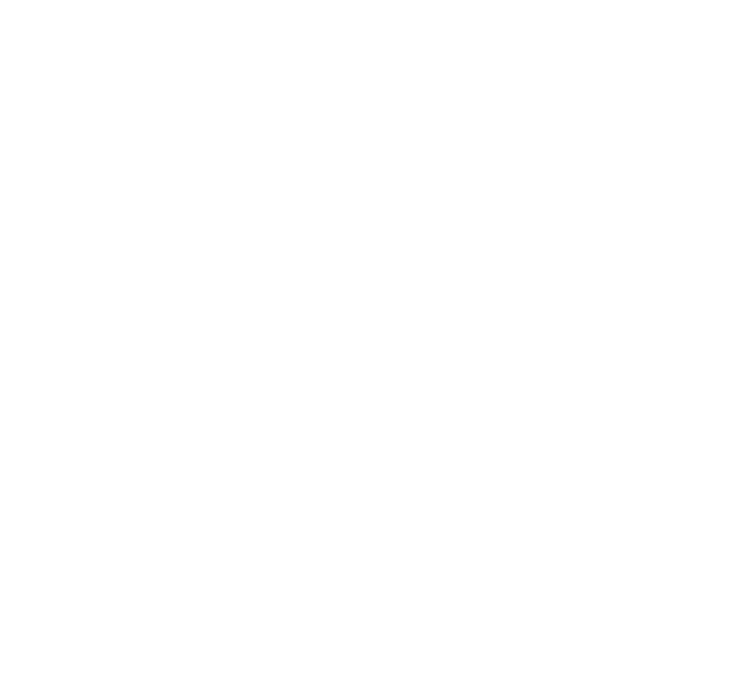
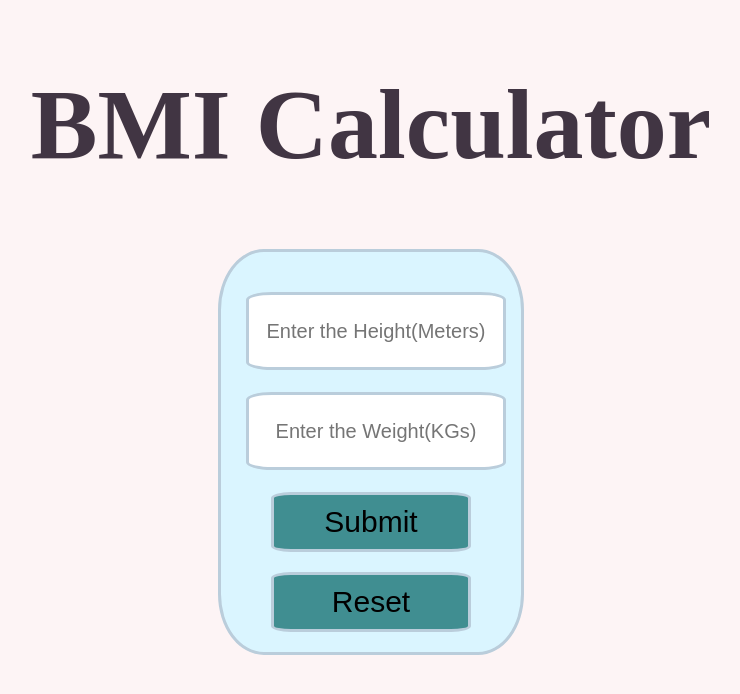
Before and after one commit to major-ayush/BMI-Calculator-ExpressJS, a website: page bmiCalculatorUI.html in a window 1280 px wide. Shown: the whole page, without its empty margins (269-1009 px from the left). Drawn offline with Linux system fonts and the light colour scheme.

Commit message:
Initial Commit

```diff
--- a/bmiCalculatorUI.html
+++ b/bmiCalculatorUI.html
@@ -0,0 +1,27 @@
+<!DOCTYPE html>
+<html lang="en">
+<head>
+    <meta charset="UTF-8">
+    <meta http-equiv="X-UA-Compatible" content="IE=edge">
+    <meta name="viewport" content="width=device-width, initial-scale=1.0">
+    <title>BMI-Calculator</title>
+    <link rel = "stylesheet" href = "style.css">
+</head>
+<body>
+    <h1>BMI Calculator</h1>
+    <div>
+        <form id = "form" action = "/output" method = "post" target = "_blank">
+        <input type = "text" placeholder="Enter the Height(Meters)" name = "height" id = "heightInput" required>
+        <input type = "text" placeholder="Enter the Weight(KGs)" name = "weight" id = "widthInput" required>
+        <button type = submit name = "submit" id = "submitButton" >Submit</button>
+        </form>
+        <button name = "reset" id = "resetButton" onclick="reset()"> Reset</button>
+    </div>
+    <script>
+        function reset()
+        {
+            document.getElementById("form").reset();
+        }
+    </script>
+</body>
+</html>
--- a/style.css
+++ b/style.css
@@ -1,3 +1,70 @@
 body{
-    background-color: red;
+    background-color:#FDF4F5;
 }
+
+div{
+    margin : auto;
+    background-color: #DAF5FF;
+    height: 400px;
+    width : 300px;
+    position: relative;
+    border : solid #BACDDB;
+    border-radius: 15%;
+}
+
+h1{
+    font-size: 100px;
+    text-align: center;
+    color: #413543;
+}
+
+input{
+    display: block;
+    text-align: center;
+    height : 70px;
+    width : 250px;
+    font-size: 20px;
+    border: solid #BACDDB;
+    border-radius: 10%;
+}
+
+#heightInput{
+    position : absolute;
+    top : 40px;
+    left : 25px;
+}
+#widthInput{
+    position: absolute;
+    top : 140px;
+    left : 25px;
+}
+#submitButton{
+    position : absolute;
+    top : 240px;
+    left : 50px;
+    height : 60px;
+    width : 200px;
+    border: solid #BACDDB;
+    border-radius: 10%;
+    font-size: 30px;
+    background-color: #408E91;
+}
+
+#resetButton:hover{
+    background-color: #FFB4B4;
+}
+#submitButton:hover{
+    background-color: #FFB4B4;
+}
+
+#resetButton{
+    position : absolute;
+    top : 320px;
+    left : 50px;
+    height : 60px;
+    width : 200px;
+    border: solid #BACDDB;
+    border-radius: 10%;
+    font-size: 30px;
+    background-color: #408E91;
+}
```
Also changed, not shown: index.js (+37 -0 lines).
